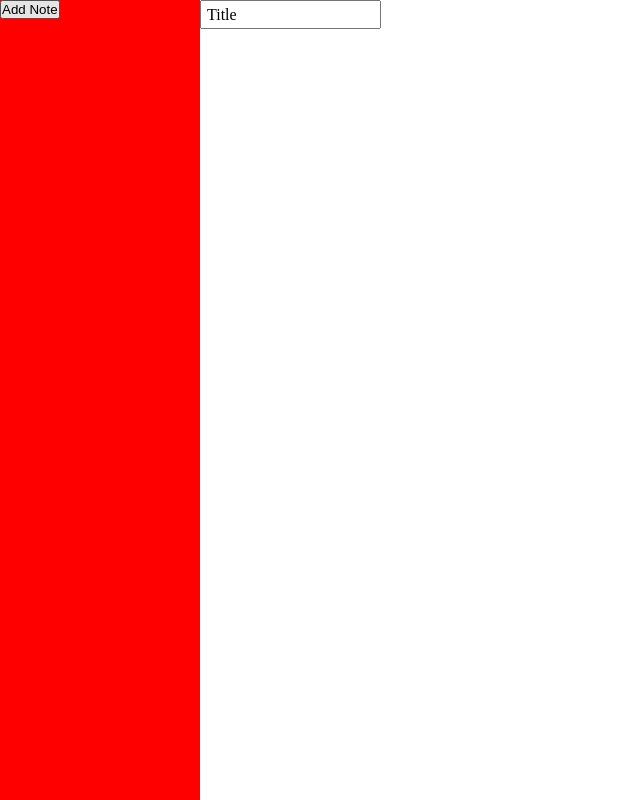
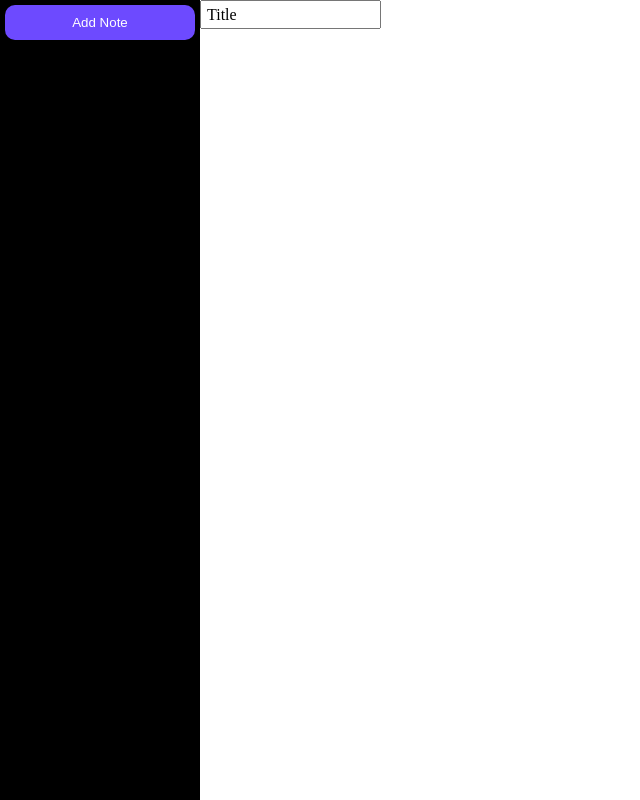
Before and after one commit to ranamashood/noter-web, a React (Vite) app: page / in a window 1280 px wide. Shown: the whole page, without its empty margins (0-640 px from the left). Built offline with nearby package versions, Linux system fonts and the light colour scheme.

Commit message:
updated css and added animations in Sidebar component

```diff
--- a/src/components/layout/Sidebar.tsx
+++ b/src/components/layout/Sidebar.tsx
@@ -1,5 +1,7 @@
+import { useState } from "react";
 import styled from "styled-components";
 import { NoteInterface, NotesAction, NotesActionKind } from "../../models.d";
+import Button, { StyledButton } from "../Button";
 
 interface Props {
   notes: NoteInterface[];
@@ -8,33 +10,72 @@ interface Props {
 
 const Sidebar = (props: Props) => {
   const { notes, addNote } = props;
+  const [activeButton, setActiveButton] = useState<number>(-1);
+  const [hoveredButton, setHoveredButton] = useState<number>(-1);
 
   return (
     <Wrapper>
-      <button
+      <Button
+        title="Add Note"
+        isPermanent={true}
         onClick={() => {
           addNote({
             type: NotesActionKind.ADD,
             payload: { title: "hello", details: "world" },
           });
         }}
-      >
-        Add Note
-      </button>
-      <div>
+      />
+
+      <NotesTitles onMouseLeave={() => setHoveredButton(-1)}>
+        <ButtonHover
+          hoveredButton={hoveredButton}
+          isActive={true}
+          isInvisible={true}
+          isPermanent={false}
+        >
+          hover
+        </ButtonHover>
         {notes.map((note, key) => (
-          <div key={key}>
-            {note.title} - {note.details}
-          </div>
+          <Button
+            key={key}
+            title={note.title}
+            onClick={() => setActiveButton(key)}
+            onMouseEnter={() => setHoveredButton(key)}
+            isActive={activeButton === key}
+          />
         ))}
-      </div>
+      </NotesTitles>
     </Wrapper>
   );
 };
 
 const Wrapper = styled.div`
-  background-color: red;
+  background-color: ${(props) => props.theme.colors.tertiary};
   width: 200px;
+  display: flex;
+  flex-direction: column;
+  padding: 5px;
+`;
+
+const NotesTitles = styled.div`
+  position: relative;
+  display: flex;
+  flex-direction: column;
+  overflow-y: auto;
+  flex: 1;
+  margin: 2px 0px;
+  button {
+    margin: 2px 0px;
+  }
+`;
+
+const ButtonHover = styled(StyledButton)<{ hoveredButton: number }>`
+  position: absolute;
+  width: 100%;
+  pointer-events: none;
+  z-index: 1;
+  transform: translate(0, calc(110.5% * ${(props) => props.hoveredButton}));
+  transition: transform 300ms cubic-bezier(0.47, 0, 0.745, 0.715);
 `;
 
 export default Sidebar;
```
